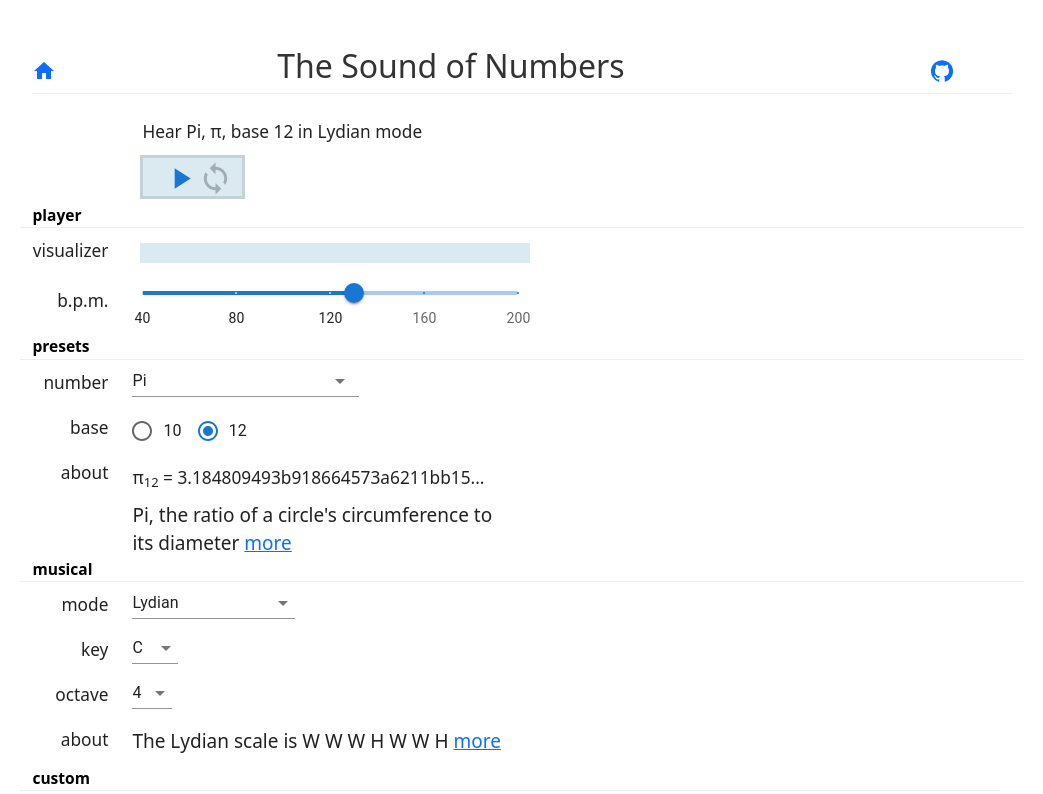
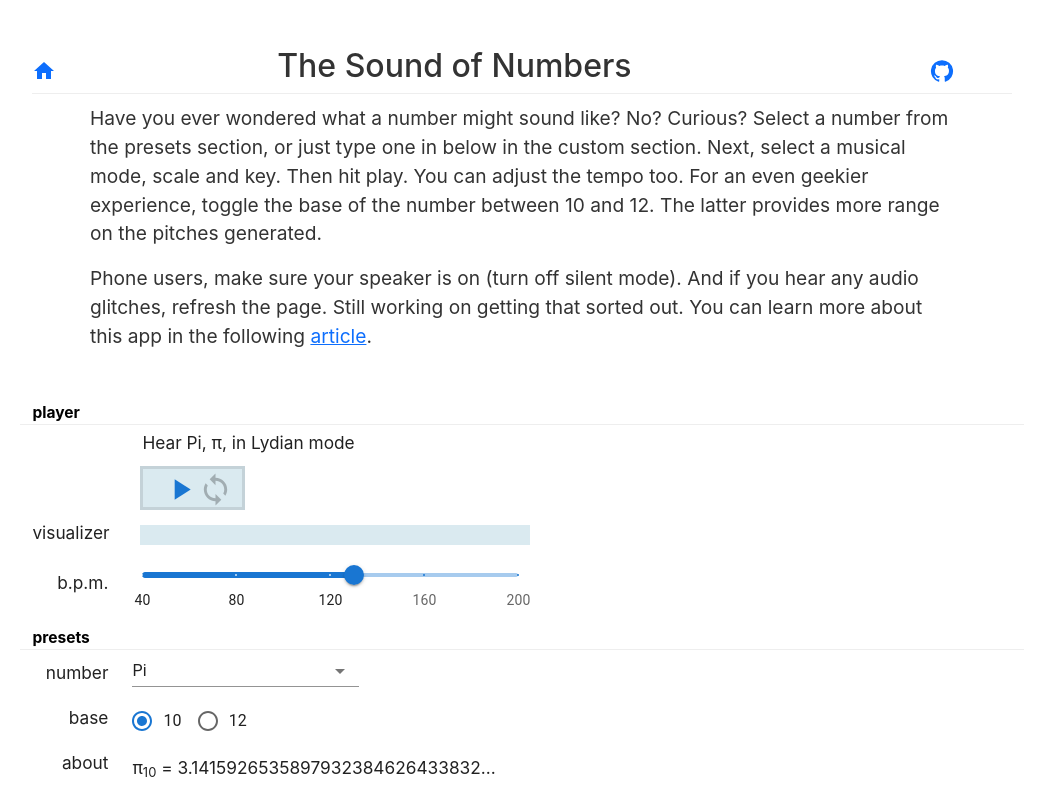
Before and after one commit to alienintheheights/soundofnumbers, a React (Create React App) app: page / in a window 1280 px wide. Shown: the top 794 px of the page, without its empty margins (118-1161 px from the left). Built offline with nearby package versions, Linux system fonts and the light colour scheme.

Commit message:
adding intro paragraph and other minor tweaks including an attempt at glitch reduction

```diff
--- a/src/App.js
+++ b/src/App.js
@@ -3,9 +3,6 @@ import { createTheme, ThemeProvider, styled } from '@mui/material/styles'
 import Container from '@mui/material/Container'
 import HomeIcon from '@mui/icons-material/Home'
 import GitHubIcon from '@mui/icons-material/GitHub'
-
-import './css/core.css'
-import './css/App.css'
 
 import PlayForm from './Components/PlayForm'
 
@@ -32,6 +29,17 @@ function App() {
                             <a href='https://github.com/alienintheheights/soundofnumbers'><GitHubIcon/></a>
                         </Grid>
                     </Grid>
+                    <div id='about-app'>
+                        <p>Have you ever wondered what a number might sound like? No? Curious?
+                       Select a number from the presets section, or just type one in below in the custom section.
+                       Next, select a musical mode, scale and key. Then hit play. You can adjust the tempo too. For an even
+                       geekier experience, toggle the base of the number between 10 and 12. The latter provides more range on the pitches generated.
+                        </p>
+                        <p>
+                        Phone users, make sure your speaker is on (turn off silent mode). And if you hear any audio glitches, refresh the page. Still working on getting that sorted out.
+                        You can learn more about this app in the following <a href='https://www.andrewlienhard.io/irrational-composition/'>article</a>.
+                        </p>
+                    </div>
                     <div id='play-app'>
                         <PlayForm/>
                     </div>
--- a/src/Components/PlayForm.js
+++ b/src/Components/PlayForm.js
@@ -15,9 +15,9 @@ const base12pattern = /[^0-9AB]/gi
 function PlayForm() {
 
     const [play, setPlay] = useState(false)
-    const [notes, setNotes] = useState(c.PI12)
+    const [notes, setNotes] = useState(c.PI)
     const [noteVals, setNoteVals] = useState([])
-    const [base, setBase] = useState(12)
+    const [base, setBase] = useState(10)
     const [constantName, setConstantName] = useState(c.PI_NAME)
     const [scale, setScale] = useState(m.LYD_NAME)
     const [tempo, setTempo] = useState(130)
--- a/src/Components/PlaybackControl.js
+++ b/src/Components/PlaybackControl.js
@@ -42,11 +42,6 @@ function PlaybackControl(props) {
 
     return (
         <React.Fragment>
-            <Row id='playback'>
-                <Col className='section-label' sm={12}>
-                player
-                </Col>
-            </Row>
             <Row>
                 <Col  className='form-col-left' xl={2} sm={2}>
                    visualizer
--- a/src/Components/StartStop.js
+++ b/src/Components/StartStop.js
@@ -13,6 +13,11 @@ function StartStop(props)  {
     const playText = play ? 'Playing' : 'Hear'
     return (
         <React.Fragment>
+            <Row id='playback'>
+                <Col className='section-label' sm={12}>
+                player
+                </Col>
+            </Row>
             <Row>
                 <Col id='settings-summary' className='form-col-right-extra' sm={12}>
                     <span id=''>{playText} {summary}</span>
@@ -43,6 +48,7 @@ function StartStop(props)  {
 
                 </Col>
             </Row>
+
         </React.Fragment>)
 }
 
--- a/src/SoundEngine/MusicPlayer.js
+++ b/src/SoundEngine/MusicPlayer.js
@@ -63,14 +63,14 @@ function Play(props) {
         const seq = new Tone.Sequence((time, note) => {
             index++
             if (note === '') return // "." mapping
-            synth.triggerAttackRelease(note, decay, time)
+            synth.triggerAttackRelease(note, decay, time + 0.10)
             Tone.Draw.schedule(() => {
                 const currentNote = note.substring(0, note.length - 1).replace('#', 'S')
                 const noteElement = document.querySelector('#'+currentNote)
                 noteElement.classList.add('active')
-                var color = Math.floor(Math.random()*16777215).toString(16) // = "#A197B9"
 
-                noteElement.style.backgroundColor=color //colorList[index%12]
+                //var color = Math.floor(Math.random()*16777215).toString(16) // = "#A197B9"
+                // noteElement.style.backgroundColor=color //colorList[index%12]
                 setTimeout(() => {
                     noteElement.classList.remove('active')
                 }, 50)
@@ -78,7 +78,7 @@ function Play(props) {
             if (!loop && index === noteVals.length) {
                 endPlay()
             }
-        }, noteVals).start(0)
+        }, noteVals).start('+0.2')
         seq.loop = loop
         Tone.Transport.start()
     }
--- a/src/SoundEngine/musicConstants.js
+++ b/src/SoundEngine/musicConstants.js
@@ -68,7 +68,7 @@ export const SCALE_MAP = {
         'name'        : 'Aeolian',
         'label'       : AEO_NAME,
         'value'       : TWELVE_NOTE_AEOLIAN_SCALE,
-        'description' : 'The Mixolydian scale is W H W W H W W',
+        'description' : 'The Aeolian scale is W H W W H W W',
         'link'        : 'http://musictheoryfundamentals.com/MusicTheory/modes.php'
     },
     [LOC_NAME] : {
--- a/src/css/App.css
+++ b/src/css/main.css
@@ -26,6 +26,11 @@
   margin: auto;
   border-bottom: solid #eee;
   border-bottom-width: thin;
+}
+#about-app{
+  width: 75%;
+  margin: auto;
+  padding-top: 10px;
 }
 #play-app{
   color: rgba(0, 0, 0, 0.87);
@@ -97,6 +102,7 @@
   color: black;
   border-bottom: solid #eee;
   border-bottom-width: thin;
+  margin-top: 9px;
   margin-bottom: 5px;
 }
 #player-row{
--- a/src/index.js
+++ b/src/index.js
@@ -1,10 +1,14 @@
 import React from 'react'
 import ReactDOM from 'react-dom'
-import './index.css'
 import App from './App'
 import reportWebVitals from './reportWebVitals'
 
 import 'bootstrap/dist/css/bootstrap.min.css'
+
+import './css/index.css'
+import './css/sys.css'
+import './css/main.css'
+
 ReactDOM.render(
     <React.StrictMode>
         <App />
```
Also changed, not shown: src/css/index.css (renamed from src/index.css), src/css/sys.css (renamed from src/css/core.css).
